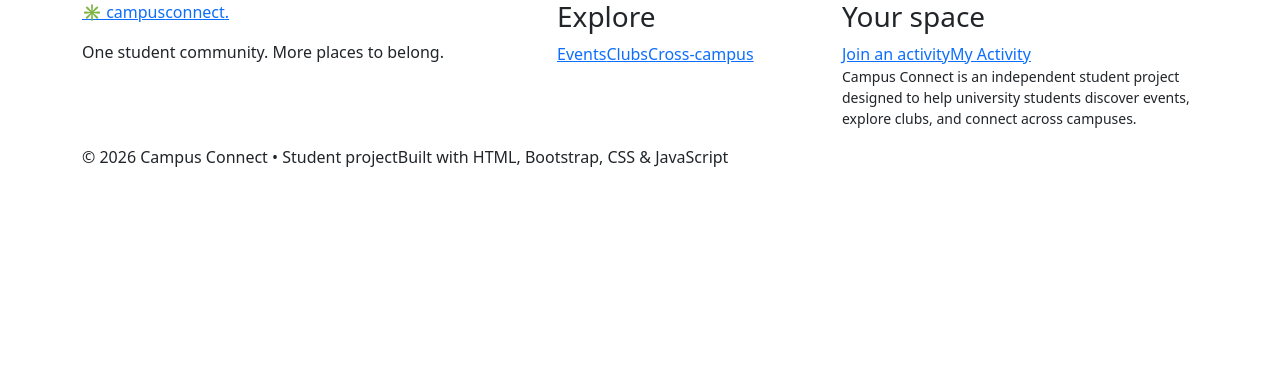
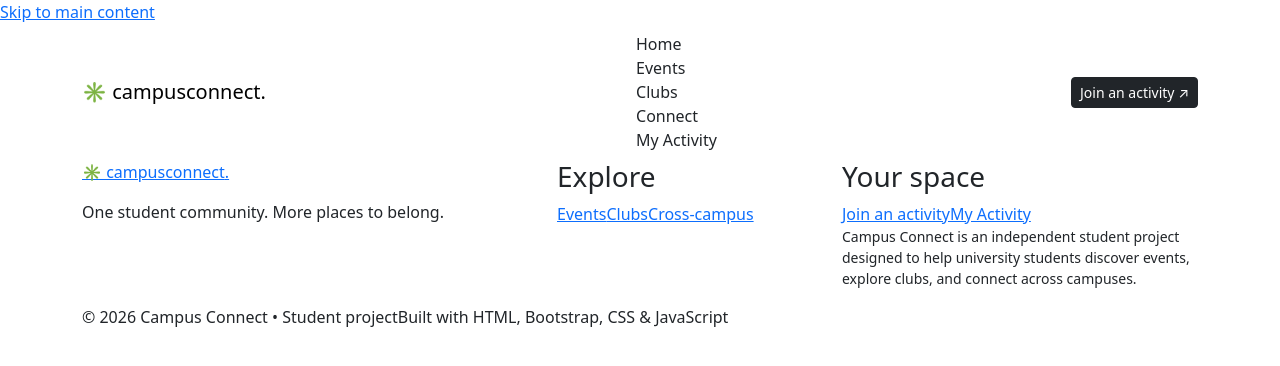
Before and after one commit to prashantsapk/javascript_cw2_project, a plain HTML site: page index.html in a window 1280 px wide. Drawn offline with nearby package versions, Linux system fonts and the light colour scheme.

Commit message:
Created header and linked bootstrap

```diff
--- a/index.html
+++ b/index.html
@@ -1,21 +1,33 @@
-
 <!DOCTYPE html>
 <html lang="en">
-
 <head>
     <meta charset="UTF-8">
     <meta name="viewport" content="width=device-width, initial-scale=1.0">
-
-    <title>Campus Connect | Home</title>
-
-    <!-- Bootstrap CSS -->
+    <meta name="description" content="Campus Connect helps students discover events, clubs and connections across universities.">
+    <title>Home | Campus Connect</title>
     <link href="https://cdn.jsdelivr.net/npm/bootstrap@5.3.3/dist/css/bootstrap.min.css" rel="stylesheet">
-
-    <!-- Custom CSS -->
+    <link rel="icon" type="image/svg+xml" href="images/favicon.svg">
     <link rel="stylesheet" href="css/style.css">
+    <script src="js/script.js" defer></script>
 </head>
 
-<body>
+<body data-page="index">
+    <a class="skip-link" href="#main">Skip to main content</a>
+    <header class="site-header">
+        <nav class="navbar navbar-expand-lg" aria-label="Main navigation">
+            <div class="container nav-wrap">
+                <a class="navbar-brand brand" href="index.html" aria-label="Campus Connect home"><span class="brand-mark" aria-hidden="true">✳</span> campus<span>connect</span><span class="brand-dot">.</span></a>
+                <div class="nav-links" aria-label="Site pages">
+                    <a class="nav-link active" href="index.html" aria-current="page">Home</a>
+<a class="nav-link " href="events.html" >Events</a>
+<a class="nav-link " href="clubs.html" >Clubs</a>
+<a class="nav-link " href="connect.html" >Connect</a>
+<a class="nav-link " href="dashboard.html" >My Activity</a>
+                </div>
+                <a href="register.html" class="btn btn-dark btn-sm nav-join">Join an activity <span aria-hidden="true">↗</span></a>
+            </div>
+        </nav>
+    </header>
 
     <footer class="site-footer">
         <div class="container">
@@ -37,6 +49,5 @@
             <div class="footer-bottom"><span>© 2026 Campus Connect • Student project</span><span>Built with HTML, Bootstrap, CSS & JavaScript</span></div>
         </div>
     </footer>
-
 </body>
 </html>
```
